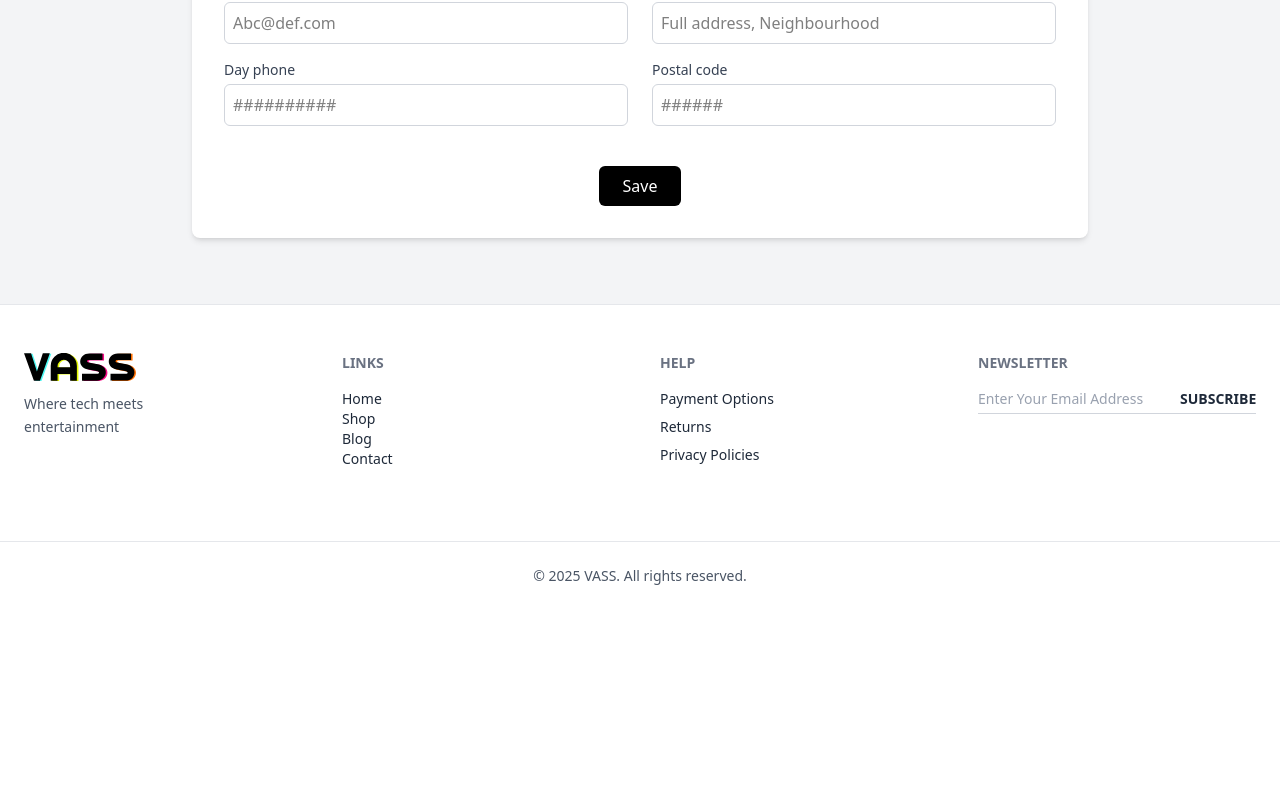
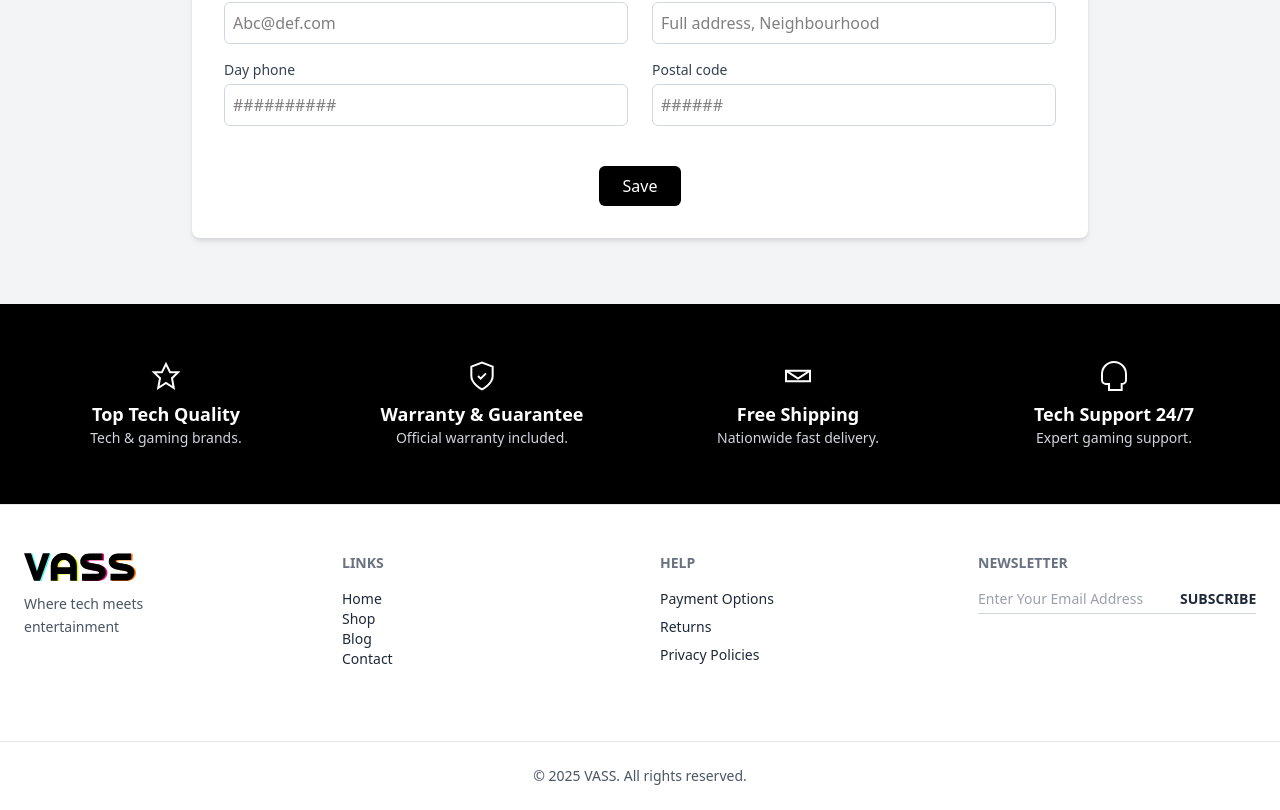
Before and after one commit to Sssebas81/vass-ecommerce, a React (Vite) app in the folder vass-ecommerce/: page /Profile in a window 1280 px wide. Shown: the part 849-1659 px from the top of the page. Before the commit the page ends 1459 px from the top, so only its background shows below. Built offline with nearby package versions, Linux system fonts and the light colour scheme.

Commit message:
feat: feautures bar add in contacct and personal info page

```diff
--- a/vass-ecommerce/src/pages/contact/Contact.tsx
+++ b/vass-ecommerce/src/pages/contact/Contact.tsx
@@ -2,6 +2,7 @@ import Navbar from "../../components/navbar/Navbar";
 import Footer from  "../../components/footer/Footer";
 import ContactHero from "../../components/contacthero/ContactHero";
 import ContactSection from "../../components/contactsection/ContactSection";
+import FeaturesBar from "../../components/FeaturesBar/FeaturesBar";
 
 function Contact() {
     return (
@@ -9,6 +10,7 @@ function Contact() {
             <Navbar />
             <ContactHero/>
             <ContactSection/>
+            <FeaturesBar/>
             <Footer />
         </div>
     );
--- a/vass-ecommerce/src/pages/personalinfo/PersonalInfo.tsx
+++ b/vass-ecommerce/src/pages/personalinfo/PersonalInfo.tsx
@@ -1,6 +1,6 @@
+import FeaturesBar from "../../components/FeaturesBar/FeaturesBar";
 import Footer from "../../components/footer/Footer";
 import FormPersonalInfo from "../../components/formpersonalinfo/formpersonalinfo";
-import Heropage from "../../components/hero/Heropage";
 import Heropagepersonalinfo from "../../components/hero/Heropagepersonalinfo";
 import Navbar from "../../components/navbar/Navbar";
 
@@ -11,6 +11,7 @@ function PersonalInfo() {
       <Navbar />
       <Heropagepersonalinfo />
       <FormPersonalInfo />
+      <FeaturesBar/>
       <Footer/>
     </div>
   );
```
